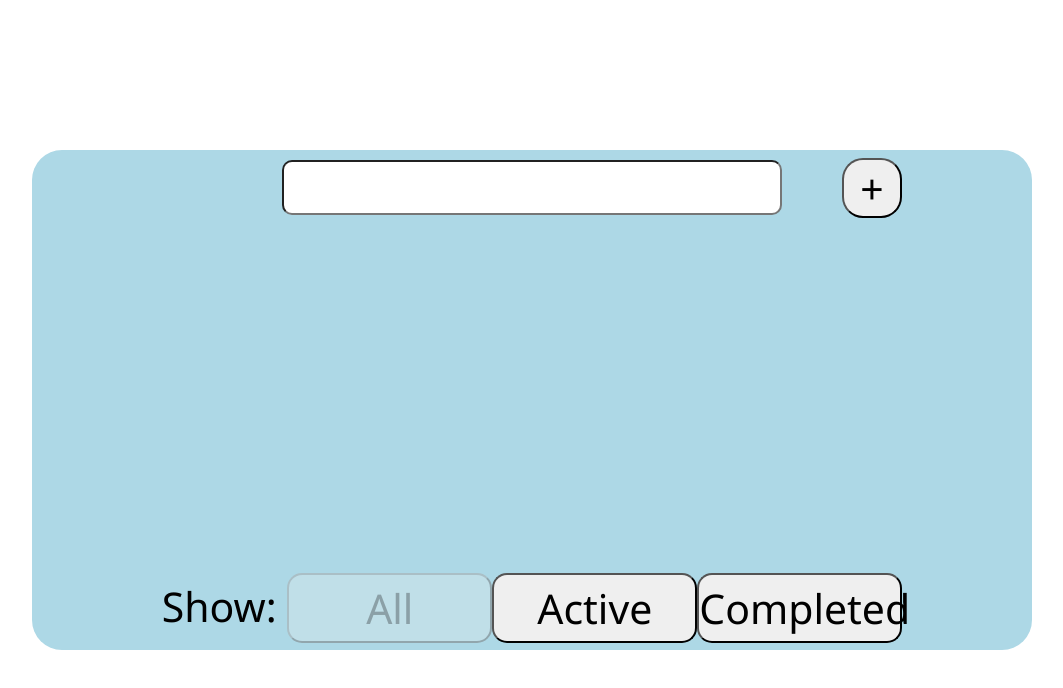
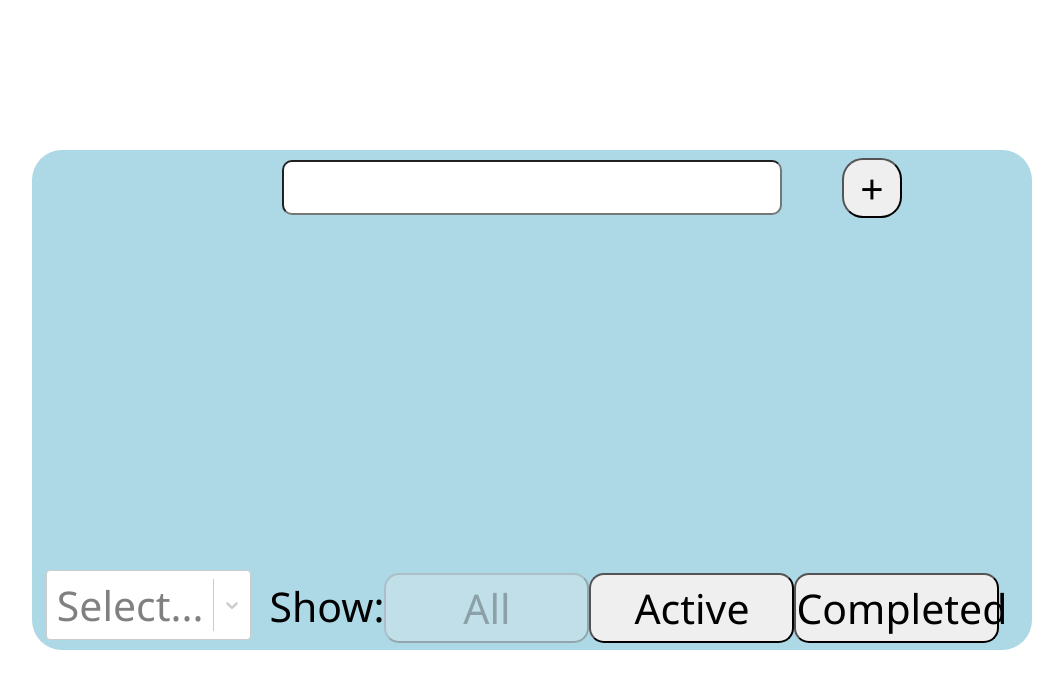
Before and after one commit to Savelyi/todo-list, a React (Create React App) app: page / in a window 1280 px wide. Shown: the top 688 px of the page, without its empty margins (108-1171 px from the left). Built offline with nearby package versions, Linux system fonts and the light colour scheme.

Commit message:
Added Select Component

```diff
--- a/package.json
+++ b/package.json
@@ -9,11 +9,16 @@
     "@testing-library/user-event": "^13.5.0",
     "craco": "^0.0.3",
     "gh-pages": "^4.0.0",
+    "i18next": "^22.4.8",
+    "i18next-browser-languagedetector": "^7.0.1",
+    "i18next-http-backend": "^2.1.1",
     "prop-types": "^15.8.1",
     "react": "^18.2.0",
     "react-dom": "^18.2.0",
+    "react-i18next": "^12.1.4",
     "react-redux": "^8.0.5",
     "react-scripts": "5.0.1",
+    "react-select": "^5.7.0",
     "redux": "^4.2.0",
     "styled-components": "^5.3.6",
     "uuid": "^9.0.0",
--- /dev/null
+++ b/public/locales/en/translation.json
@@ -0,0 +1,8 @@
+{
+    "Filters":{
+        "Description":"Language",
+        "Active":"Active",
+        "Completed":"Completed",
+        "All":"All"
+    }
+}
--- a/src/components/AddTodo/index.jsx
+++ b/src/components/AddTodo/index.jsx
@@ -2,11 +2,7 @@ import React from 'react';
 import AddTodoForm from '@forms/AddTodo/index';
 
 function AddTodo() {
-  return (
-    <div>
-      <AddTodoForm />
-    </div>
-  );
+  return <AddTodoForm />;
 }
 
 export default AddTodo;
--- a/src/components/Footer/index.jsx
+++ b/src/components/Footer/index.jsx
@@ -1,11 +1,13 @@
 import React from 'react';
 import { VisibilityFilters } from '@constants/VisibilityFilters';
 import FilterLink from '@components/Link/index';
+import Localize from '../Localize';
 import { ShowSpan, FooterWrapper } from './styled';
 
 function Footer() {
   return (
     <FooterWrapper>
+      <Localize />
       <ShowSpan>Show: </ShowSpan>
       {Object.values(VisibilityFilters).map((filter) => (
         <FilterLink key={filter} filter={filter}>
--- a/src/components/Footer/styled.js
+++ b/src/components/Footer/styled.js
@@ -1,6 +1,8 @@
 import styled from 'styled-components';
 
 export const FooterWrapper = styled.div`
+  flex-direction: row;
+  display: flex;
   margin-top: 42%;
   position: fixed;
 `;
--- /dev/null
+++ b/src/components/Localize/index.jsx
@@ -0,0 +1,20 @@
+import React from 'react';
+import { useTranslation } from 'react-i18next';
+import { ReactSelectElement } from './styled';
+
+function Localize() {
+  const { i18n } = useTranslation();
+
+  const changeLanguage = (selectedOption) => {
+    i18n.changeLanguage(selectedOption.value);
+    console.log(selectedOption);
+  };
+  const options = [
+    { value: 'en', label: 'EN' },
+    { value: 'ru', label: 'RU' }
+  ];
+
+  return <ReactSelectElement options={options} onChange={changeLanguage} />;
+}
+
+export default Localize;
--- /dev/null
+++ b/src/components/Localize/styled.js
@@ -0,0 +1,10 @@
+import ReactSelect from 'react-select';
+import styled from 'styled-components';
+
+export const ReactSelectElement = styled(ReactSelect)`
+  position: relative;
+  width: 205px;
+  vertical-align: top;
+  height: fit-content;
+  left: -2%;
+`;
--- /dev/null
+++ b/src/i18n.js
@@ -0,0 +1,27 @@
+import i18n from 'i18next';
+import Backend from 'i18next-http-backend';
+import LanguageDetector from 'i18next-browser-languagedetector';
+import { initReactI18next } from 'react-i18next';
+
+i18n
+  // Подключение бэкенда i18next
+  .use(Backend)
+  // Автоматическое определение языка
+  .use(LanguageDetector)
+  // модуль инициализации
+  .use(initReactI18next)
+  .init({
+    // Стандартный язык
+    fallbackLng: 'en',
+    debug: true,
+    // Распознавание и кэширование языковых кук
+    detection: {
+      order: ['queryString', 'cookie'],
+      cache: ['cookie']
+    },
+    interpolation: {
+      escapeValue: false
+    }
+  });
+
+export default i18n;
--- a/src/index.jsx
+++ b/src/index.jsx
@@ -1,10 +1,12 @@
-import React from 'react';
+import React, { Suspense } from 'react';
 import { createRoot } from 'react-dom/client';
 import { Provider } from 'react-redux';
 import { createStore } from 'redux';
 import { createGlobalStyle } from 'styled-components';
 import todoApp from '@reducers/index';
 import App from '@components/App/App';
+
+import './i18n';
 
 const store = createStore(todoApp);
 
@@ -21,8 +23,10 @@ const root = createRoot(document.getElementById('root'));
 root.render(
   <div>
     <Provider store={store}>
-      <Global />
-      <App />
+      <Suspense fallback={<div>Loading...</div>}>
+        <Global />
+        <App />
+      </Suspense>
     </Provider>
   </div>
 );
```
Also changed, not shown: public/locales/ru/translation.json (added, +8 -0 lines), 1 other file (tests, documents, lock files or other folders).
